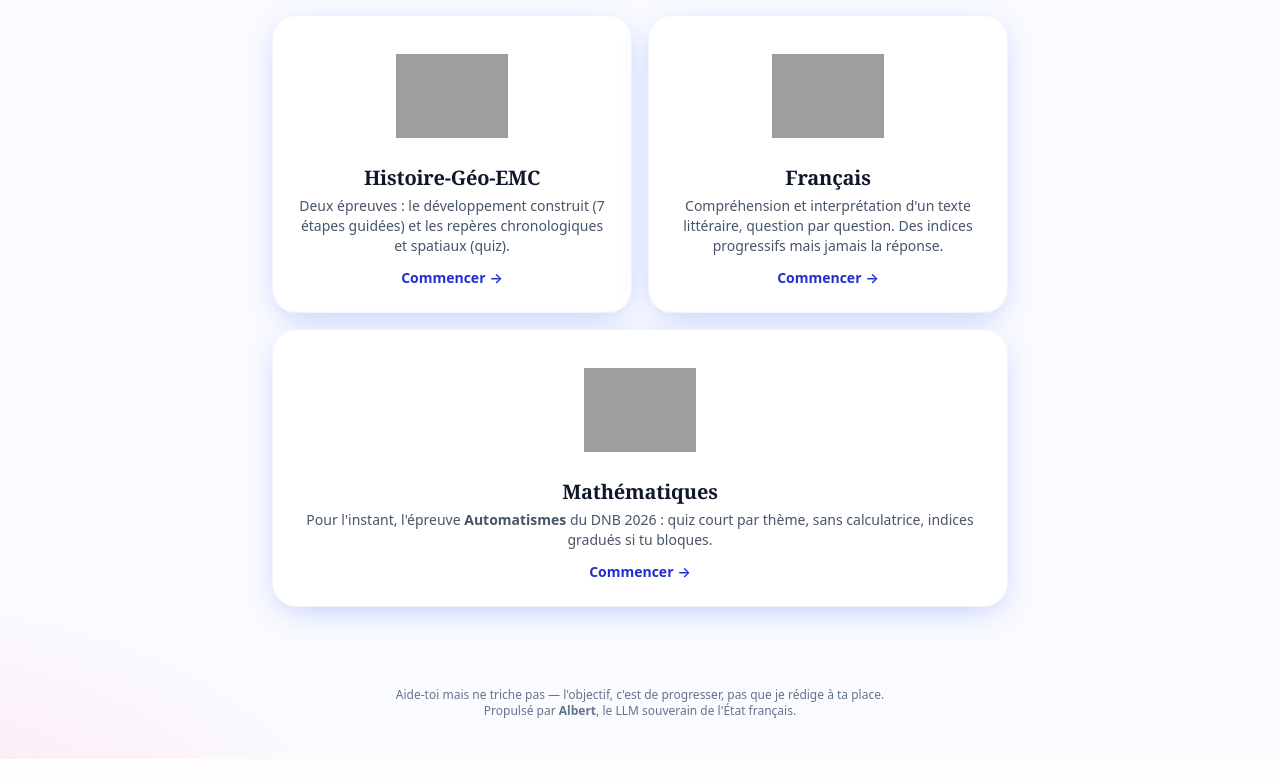
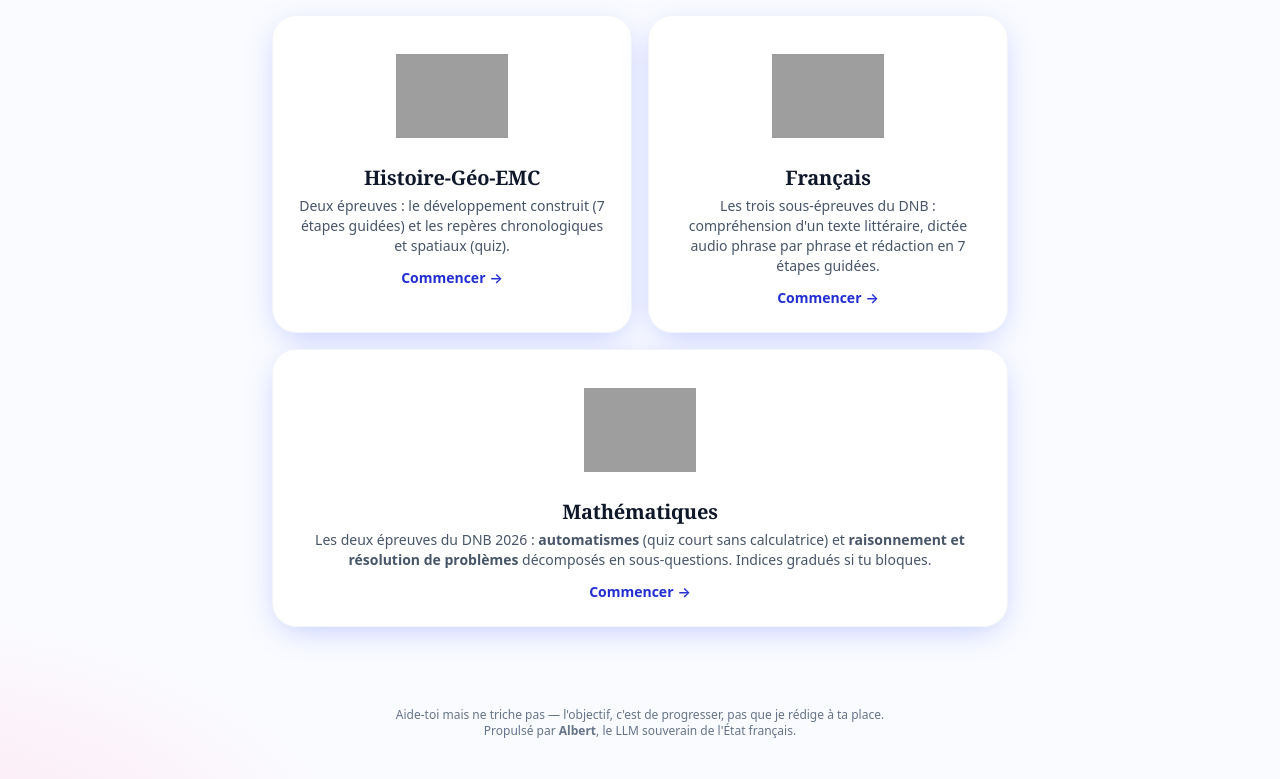
Before and after one commit to bmatge/preparation-dnb-histoire, a FastAPI app: page / in a window 1280 px wide. Shown: the part 278-1057 px from the top of the page. Run offline with FastAPI, Linux system fonts and the light colour scheme; grey boxes are pictures that could not be loaded.

Commit message:
Met à jour les descriptions des cartes d'accueil
Les deux cartes français et maths reflètent maintenant le scope réel
de chaque matière sur l'app :
- Français : les trois sous-épreuves (compréhension, dictée, rédaction)
  au lieu de « compréhension uniquement ».
- Maths : les deux épreuves du DNB 2026 (automatismes + raisonnement)
  au lieu de « automatismes uniquement ».

Co-Authored-By: Claude Opus 4.6 (1M context) <noreply@anthropic.com>

```diff
--- a/app/core/templates/home.html
+++ b/app/core/templates/home.html
@@ -38,8 +38,9 @@
          width="112" height="112">
     <div class="font-display font-bold text-xl text-slate-900 mb-1 text-center">Français</div>
     <div class="text-sm text-slate-600 mb-3 text-center">
-      Compréhension et interprétation d'un texte littéraire, question par
-      question. Des indices progressifs mais jamais la réponse.
+      Les trois sous-épreuves du DNB&nbsp;: compréhension d'un texte
+      littéraire, dictée audio phrase par phrase et rédaction en 7 étapes
+      guidées.
     </div>
     <div class="flex justify-center">
       <span class="inline-flex items-center gap-1 text-sm font-semibold text-brand-700">
@@ -55,8 +56,10 @@
          width="112" height="112">
     <div class="font-display font-bold text-xl text-slate-900 mb-1 text-center">Mathématiques</div>
     <div class="text-sm text-slate-600 mb-3 text-center">
-      Pour l'instant, l'épreuve <strong>Automatismes</strong> du DNB 2026 :
-      quiz court par thème, sans calculatrice, indices gradués si tu bloques.
+      Les deux épreuves du DNB 2026&nbsp;: <strong>automatismes</strong>
+      (quiz court sans calculatrice) et <strong>raisonnement et résolution
+      de problèmes</strong> décomposés en sous-questions. Indices gradués
+      si tu bloques.
     </div>
     <div class="flex justify-center">
       <span class="inline-flex items-center gap-1 text-sm font-semibold text-brand-700">
```
